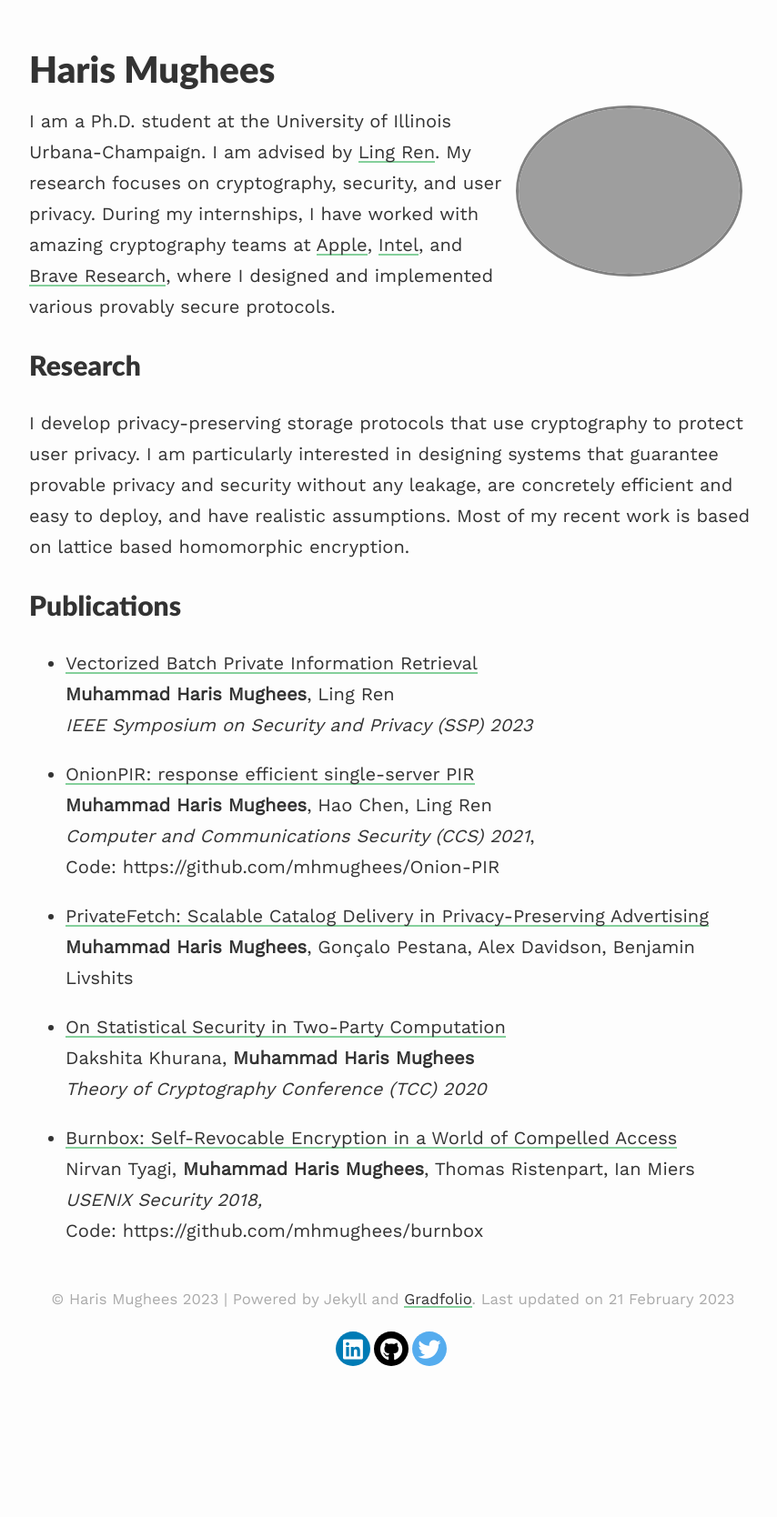
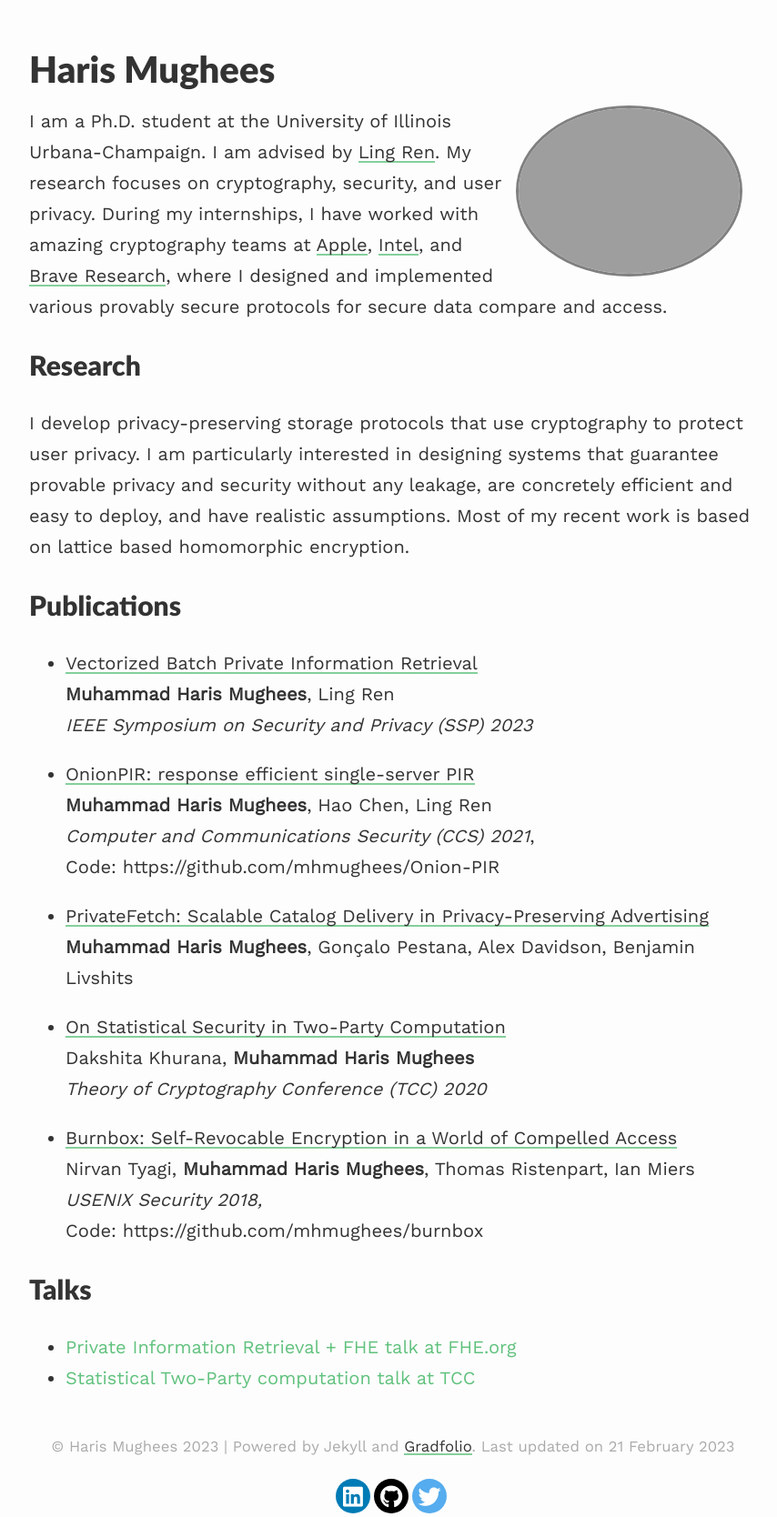
Before and after one commit to mhmughees/mhmughees.github.io, a Jekyll site: the page built from index.md, in a window 1280 px wide. Shown: the whole page at 91% size, without its empty margins (208-1062 px from the left). Built offline with Jekyll 4.4.1, drawn with Linux system fonts in a browser that asks for light colours; nearby versions of some CDN libraries; before the commit the page ends 1506 px from its top, so only the background shows below that.

Commit message:
Update index.md

```diff
--- a/index.md
+++ b/index.md
@@ -7,7 +7,7 @@ profile:
 published: true
 ---
 
-I am a Ph.D. student at the University of Illinois Urbana-Champaign. I am advised by [Ling Ren](https://sites.google.com/view/renling). My research focuses on cryptography, security, and user privacy. During my internships, I have worked with amazing cryptography teams at [Apple](https://www.apple.com), [Intel](https://www.intel.com/content/www/us/en/developer/articles/technical/introducing-intel-hexl.html), and [Brave Research](https://brave.com/research/), where I designed and implemented various provably secure protocols.
+I am a Ph.D. student at the University of Illinois Urbana-Champaign. I am advised by [Ling Ren](https://sites.google.com/view/renling). My research focuses on cryptography, security, and user privacy. During my internships, I have worked with amazing cryptography teams at [Apple](https://www.apple.com), [Intel](https://www.intel.com/content/www/us/en/developer/articles/technical/introducing-intel-hexl.html), and [Brave Research](https://brave.com/research/), where I designed and implemented various provably secure protocols for secure data compare and access.
 
 ## Research
 
@@ -35,3 +35,7 @@ Dakshita Khurana, **Muhammad Haris Mughees**
 Nirvan Tyagi,  **Muhammad Haris Mughees**, Thomas Ristenpart, Ian Miers
 *USENIX Security 2018,*
 Code: https://github.com/mhmughees/burnbox
+
+## Talks
+- [Private Information Retrieval + FHE talk at FHE.org](https://youtu.be/pRkSYjOuhdk)
+- [Statistical Two-Party computation talk at TCC](https://youtu.be/s4JVSn7DryU)
```
